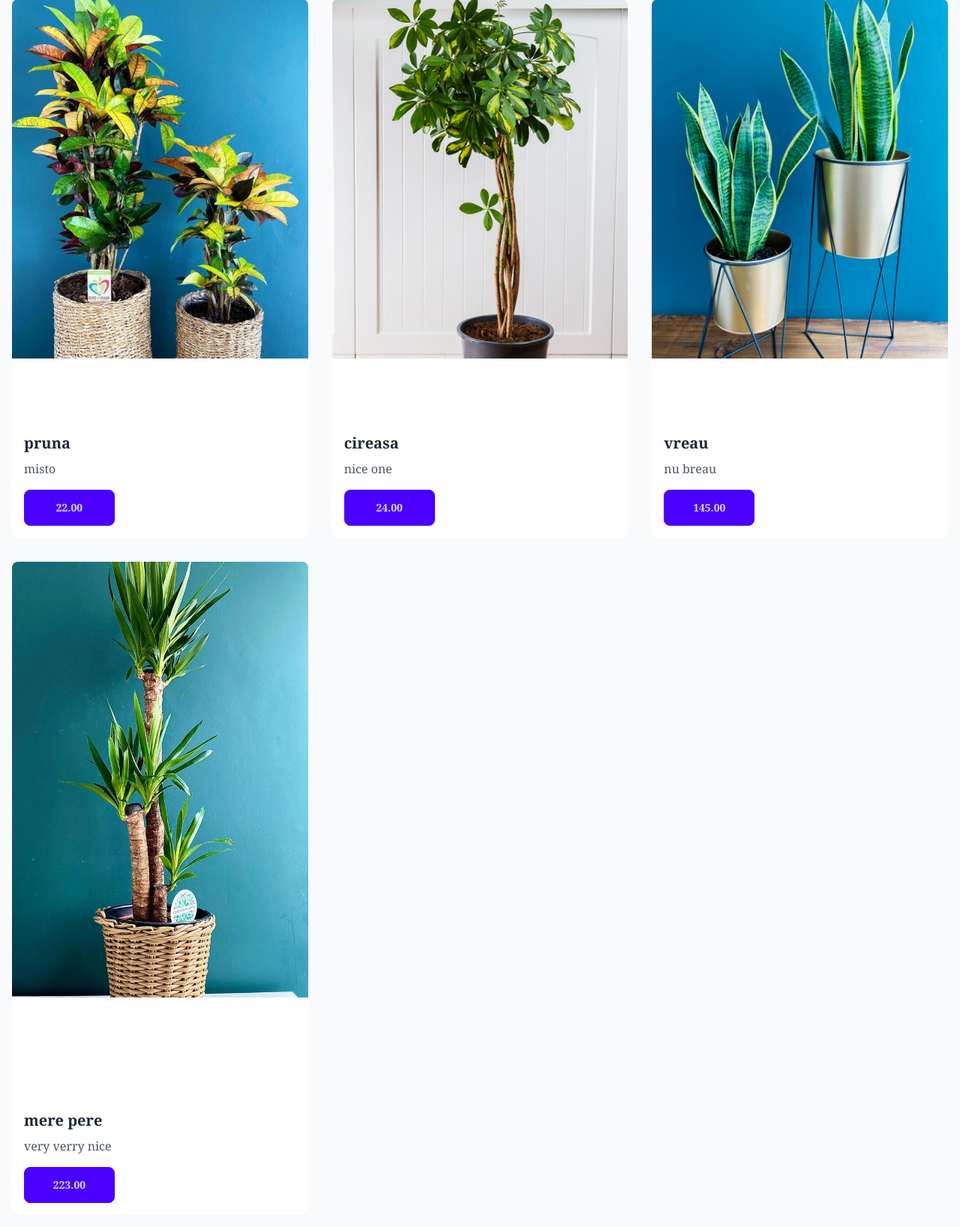
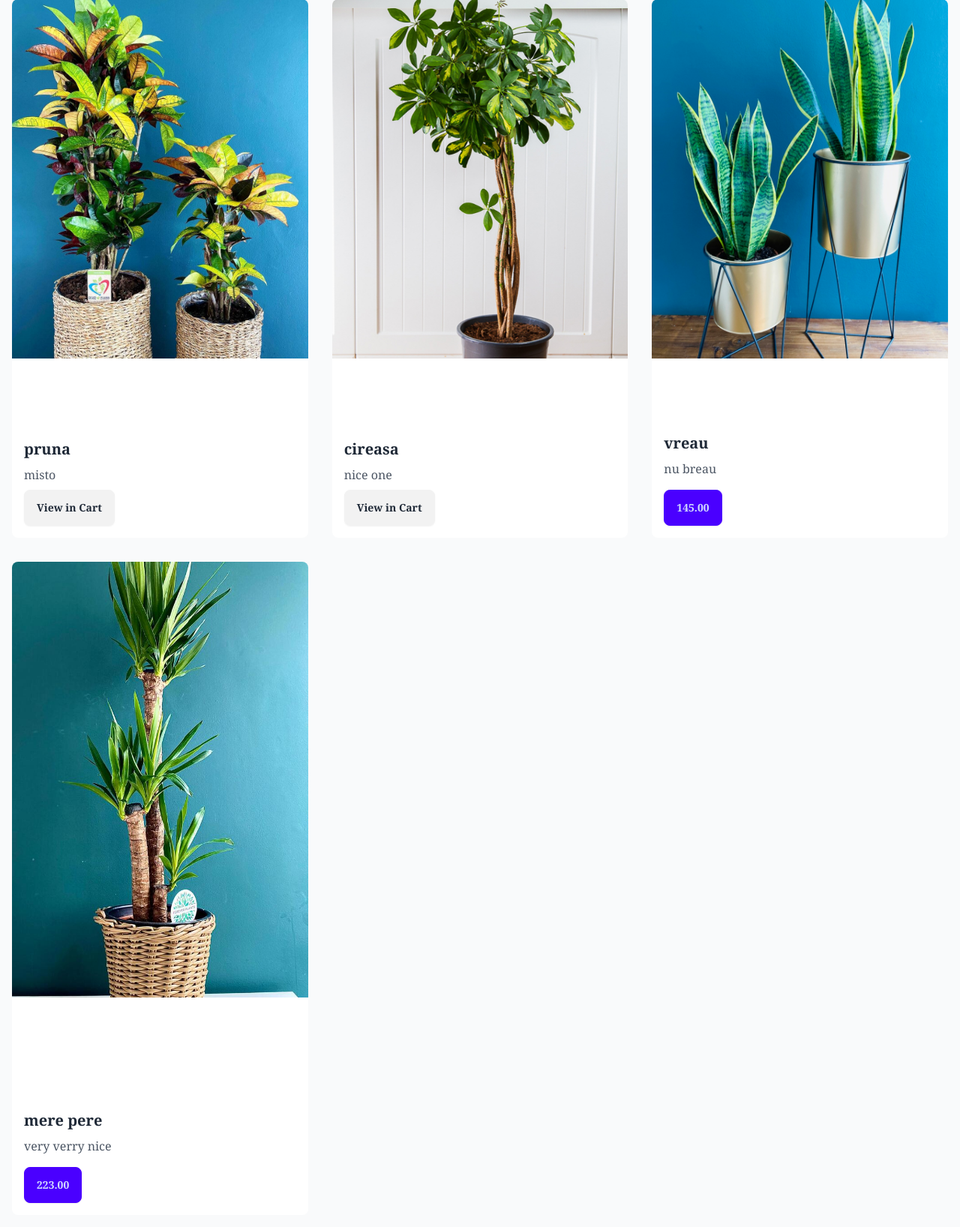
Before and after one commit to Biaescu25/Aplicatie-Web-pentru-gestionarea-unei-florarii-online, a Django app: page /category/plante/ in a window 1280 px wide. Shown: the part 475-2111 px from the top of the page at 75% size. Run offline with Django 5.2, Linux system fonts and the light colour scheme; data comes from the database, SQL or seed files in the repository; both versions use the stored data as it was after the commit; some libraries are stand-ins or nearby versions.

Commit message:
update to payment, checkout and cart count

```diff
--- a/Florarie/App/templates/base.html
+++ b/Florarie/App/templates/base.html
@@ -62,6 +62,9 @@
     const target = evt.detail.target;
 
     if (target.querySelector('#card-element') && stripe) {
+        if (document.querySelector('#payment-form').dataset.initialized === "true") return;
+        document.querySelector('#payment-form').dataset.initialized = "true";
+
         const elements = stripe.elements();
         card = elements.create("card");
         card.mount("#card-element");
@@ -79,10 +82,19 @@
                     hiddenInput.setAttribute("name", "stripeToken");
                     hiddenInput.setAttribute("value", result.token.id);
                     form.appendChild(hiddenInput);
-                        form.submit();
+
+                    htmx.ajax('POST', '/checkout/step-3/', {
+                        target: '#checkout-section',
+                        swap: 'outerHTML',
+                        values: {
+                            stripeToken: result.token.id,
+                            csrfmiddlewaretoken: form.querySelector('[name=csrfmiddlewaretoken]').value
+                        }
+                    });
                 }
             });
         });
     }
 });
+
 </script>
--- a/Florarie/App/templates/partials/ProductShowcase.html
+++ b/Florarie/App/templates/partials/ProductShowcase.html
@@ -3,7 +3,7 @@
         <!-- Example Product Card -->
         {% for product in products %}
         <div class="bg-white overflow-hidden hover:shadow-lg rounded-lg h-full relative">
-            <a href="{% url 'product_detail' pk=product.id %}" >
+            <a href="{% url 'product_detail' pk=product.id %}">
                 {% if product.is_new %}
                 <div class="absolute top-0 left-0 bg-pink-400 text-white text-xs font-bold px-2 py-1 rounded-br-lg">
                     New
@@ -14,11 +14,61 @@
             <div class="p-4 h-1/3 flex flex-col justify-end">
                 <h3 class="text-xl font-bold text-gray-800">{{ product.name }}</h3>
                 <p class="text-gray-600 mt-2">{{ product.description }}</p>
-                <a href="{% url 'add_to_cart' product_id=product.id %}" class="mt-4 btn btn-primary w-1/3"
-                    >{{ product.price }}</a>
+                <div id="add-to-cart-container-{{ product.id }}">
+                    {% if product.id not in cart_product_ids %}
+                    <form id="add-to-cart-form-{{ product.id }}"
+                          hx-post="{% url 'add_to_cart' product.id %}"
+                          class="mt-4">
+                        {% csrf_token %}
+                        <button type="submit" class="btn btn-primary">{{ product.price }}</button>
+                    </form>
+                    {% else %}
+                    <a href="/cart/" id="cart-btn" class="btn btn-success mt-2">
+                        View in Cart
+                    </a>
+                    {% endif %}
+                </div>
             </div>
         </div>
         {% endfor %}
         <!-- Repeat Product Cards as Needed -->
     </div>
 </section>
+
+<script>
+    document.addEventListener('DOMContentLoaded', function () {
+        const forms = document.querySelectorAll('[id^="add-to-cart-form-"]');
+        forms.forEach(form => {
+            form.addEventListener('submit', function (event) {
+                event.preventDefault();
+                const productId = form.id.split('-').pop();
+                const container = document.getElementById(`add-to-cart-container-${productId}`);
+
+                // Immediately show "Already Added" div
+                container.innerHTML = `<a href="/cart/" id="cart-btn" class="btn btn-success mt-2">
+                        View in Cart
+                    </a>`;
+
+                const formData = new FormData(form);
+
+                fetch(form.action, {
+                    method: 'POST',
+                    headers: {
+                        'X-Requested-With': 'XMLHttpRequest',
+                    },
+                    body: formData
+                })
+                .then(response => {
+                    if (!response.ok) {
+                        console.error('Failed to add to cart');
+                        // Optionally revert the UI if the request fails
+                    }
+                })
+                .catch(error => {
+                    console.error('Error:', error);
+                    // Optionally revert the UI if an error occurs
+                });
+            });
+        });
+    });
+</script>
--- /dev/null
+++ b/Florarie/App/templates/partials/cart_count.html
@@ -0,0 +1,3 @@
+
+<img src="/static/cartIcon1.png" class="w-8 h-8">
+<span id="cart-count" class="absolute -top-2 -right-2 bg-red-500 text-white text-xs px-2 rounded-full"  hx-swap-oob="true">{{ cart_count }}</span>
--- a/Florarie/App/templates/partials/checkout_step_2.html
+++ b/Florarie/App/templates/partials/checkout_step_2.html
@@ -1,5 +1,5 @@
 <!-- checkout/checkout_step_2.html -->
-<form id="payment-form" method="post" hx-post="{% url 'checkout_step_2' %}" hx-target="#checkout-section" hx-swap="outerHTML">
+<form id="payment-form" method="post" >
     {% csrf_token %}
 
     <h2 class="text-xl font-bold mb-4">Step 2: Payment</h2>
@@ -9,3 +9,5 @@
 
     <button type="submit" class="btn btn-primary w-full mt-4">Pay Now</button>
 </form>
+
+<!-- hx-post="{% url 'checkout_step_3' %}" hx-target="#checkout-section" hx-swap="innerHTML" -->
--- a/Florarie/App/templates/partials/checkout_step_3.html
+++ b/Florarie/App/templates/partials/checkout_step_3.html
@@ -1,4 +1,4 @@
-<!-- templates/checkout/checkout_step_3.html -->
+<!-- checkout_step_3.html -->
 <div class="text-center">
     <h2 class="text-2xl font-bold">Step 3: Confirmation</h2>
     <p class="text-lg text-green-600 mt-4">🎉 Your payment was successful! Thank you for your order.</p>
--- a/Florarie/App/templates/partials/navbar.html
+++ b/Florarie/App/templates/partials/navbar.html
@@ -35,8 +35,11 @@
                 <!-- <a href="/cart/" id="cart-btn" class="relative" hx-get="/cart/" hx-target="#cart-items" hx-trigger="click" hx-swap="innerHTML"> -->
 
                 <a href="/cart/" id="cart-btn" class="relative">
-                    <img src="/static/cartIcon1.png" class="w-8 h-8">
-                <span id="cart-count" class="absolute -top-2 -right-2 bg-red-500 text-white text-xs px-2 rounded-full">0</span></a>
+                    <!-- <img src="/static/cartIcon1.png" class="w-8 h-8"> -->
+                    <!-- <span id="cart-count" class="absolute -top-2 -right-2 bg-red-500 text-white text-xs px-2 rounded-full">0</span> -->
+                    {% include "partials/cart_count.html" with cart_count=cart_items.count %}
+
+                </a>
             </div>
 
             <div class="flex items-center space-x-4 ml-2">
--- a/Florarie/App/templates/partials/products_by_category.html
+++ b/Florarie/App/templates/partials/products_by_category.html
@@ -18,5 +18,5 @@
     </form>
 </section>
 
-{% include 'partials/ProductShowcase.html' with products=products category=category %}
+{% include 'partials/ProductShowcase.html' with products=products category=category cart_product_ids=cart_product_ids %}
 {% endblock %}
--- a/Florarie/App/views.py
+++ b/Florarie/App/views.py
@@ -19,8 +19,8 @@ from django.views.decorators.csrf import csrf_exempt
 
 def home(request):
     products = Product.objects.all()
-    return render(request, "home.html", {'products': products})
-
+    cart_product_ids = get_cart_items(request).values_list('product_id', flat=True)
+    return render(request, "home.html", {'products': products, 'cart_product_ids': cart_product_ids})
 
 def cart_view(request):
     if request.user.is_authenticated:
@@ -69,7 +69,14 @@ def add_to_cart(request, product_id):
         cart_item.quantity += 1
         cart_item.save()
 
-    return redirect('cart')
+    # Check if the request is from HTMX
+    if request.headers.get("HX-Request"):
+        cart_count = get_cart_items(request).count()
+        html = render_to_string("partials/cart_count.html", {"cart_count": cart_count})
+        return HttpResponse(html)
+
+
+    return redirect("cart")
 
 def remove_from_cart(request, product_id):
     cart_item = CartItem.objects.filter(product_id=product_id).first()
@@ -158,15 +165,16 @@ def products_by_category(request, category):
     else:
         products = Product.objects.filter(category=category, price__gte=min_price, price__lte=max_price).order_by('price')
 
+    cart_product_ids = get_cart_items(request).values_list('product_id', flat=True)
     context = {
         'products': products,
         'category': category,
         'sort_order': sort_order,
         'min_price': min_price,
-        'max_price': max_price
+        'max_price': max_price,
+        'cart_product_ids': cart_product_ids
     }
     return render(request, "products_by_category.html", context)
-
 
 def get_total_price(request):
     total_price = sum(item.total_price() for item in CartItem.objects.filter(user=request.user))
@@ -251,6 +259,54 @@ def user_logout(request):
     logout(request)
     return redirect("home")  # Redirect to homepage after logout
 
+def product_detail(request, pk):
+    product = get_object_or_404(Product, pk=pk)
+    related_products = Product.objects.filter(category=product.category).exclude(pk=pk)[:10]
+    cart_product_ids = get_cart_items(request).values_list('product_id', flat=True)
+
+    context = {
+        'product': product,
+        'related_products': related_products,
+        'cart_product_ids': cart_product_ids
+    }
+    return render(request, 'product_detail.html', context)
+
+@login_required
+def profile(request):
+    #form = UserForm(instance=request.user)
+    user = request.user
+    if request.method == 'POST':
+        form = UserForm(request.POST, instance=user)
+        if form.is_valid():
+            form.save()
+            return redirect('profile')  # or show a success message
+    else:
+        form = UserForm(instance=user)
+
+    return render(request, 'profile.html', {'form': form})
+
+@login_required
+def order_history(request):
+    orders = Order.objects.filter(user=request.user).order_by('-created_at')
+    paginator = Paginator(orders, 5)
+    page_number = request.GET.get('page')
+    page_orders = paginator.get_page(page_number)
+
+    if request.htmx:
+        html = render_to_string('partials/order_history.html', {'orders': page_orders}, request=request)
+        return HttpResponse(html)
+
+    return redirect('profile')
+
+@login_required
+def order_detail(request, order_id):
+    order = get_object_or_404(Order, id=order_id, user=request.user)
+    order_items = order.items.select_related('product')
+
+    return render(request, 'order_detail.html', {
+        'order': order,
+        'order_items': order_items,
+    })
 
 
 stripe.api_key = settings.STRIPE_SECRET_KEY  # Set Stripe API key
@@ -307,57 +363,15 @@ def checkout(request):
         "total_price": total_price,
     })
 
-def product_detail(request, pk):
-    product = get_object_or_404(Product, pk=pk)
-    related_products = Product.objects.filter(category=product.category).exclude(pk=pk)[:10]
-
-    context = {
-        'product': product,
-        'related_products': related_products
-    }
-    return render(request, 'product_detail.html', context)
-
-
-@login_required
-def profile(request):
-    #form = UserForm(instance=request.user)
-    user = request.user
-    if request.method == 'POST':
-        form = UserForm(request.POST, instance=user)
-        if form.is_valid():
-            form.save()
-            return redirect('profile')  # or show a success message
-    else:
-        form = UserForm(instance=user)
-
-    return render(request, 'profile.html', {'form': form})
-
-@login_required
-def order_history(request):
-    orders = Order.objects.filter(user=request.user).order_by('-created_at')
-    paginator = Paginator(orders, 5)
-    page_number = request.GET.get('page')
-    page_orders = paginator.get_page(page_number)
-
-    if request.htmx:
-        html = render_to_string('partials/order_history.html', {'orders': page_orders}, request=request)
-        return HttpResponse(html)
-
-    return redirect('profile')
-
-@login_required
-def order_detail(request, order_id):
-    order = get_object_or_404(Order, id=order_id, user=request.user)
-    order_items = order.items.select_related('product')
-
-    return render(request, 'order_detail.html', {
-        'order': order,
-        'order_items': order_items,
-    })
-
 
 def checkout_step_1(request):
     return render(request, 'checkout_step_1.html')
+
+
+def get_cart_items(request):
+    user = request.user if request.user.is_authenticated else None
+    session_id = request.session.session_key or request.session.create()
+    return CartItem.objects.filter(user=user) if user else CartItem.objects.filter(session_id=session_id)
 
 def checkout_step_2(request):
     if request.method == 'POST':
@@ -371,9 +385,45 @@ def checkout_step_2(request):
             'payment_method': request.POST.get('payment_method'),
         }
 
+        # Calculate total here just like in `checkout()`
+        user = request.user if request.user.is_authenticated else None
+        session_id = request.session.session_key or request.session.create()
+
+        cart_items = get_cart_items(request)
+        subtotal = sum(item.total_price() for item in cart_items)
+        delivery_fee = 10
+        total_price = subtotal + delivery_fee
+
+        # Save total price for payment
+        request.session["total_price"] = float(total_price)
+
+        # Create the Order
+        order = Order.objects.create(
+            user=user,
+            session_id=None if user else session_id,
+            full_name=request.POST.get("full_name"),
+            email=request.POST.get("email"),
+            address=request.POST.get("address"),
+            phone_number=request.POST.get("phone_number"),
+            city=request.POST.get("city"),
+            zip_code=request.POST.get("zip_code"),
+            total_price=subtotal,
+            delivery_fee=delivery_fee,
+            payment_method=request.POST.get("payment_method"),
+            payment_status=False  # Will update after payment
+        )
+
+        # Save order ID in session for later update
+        request.session["order_id"] = order.id
+
+        # Save CartItems to OrderItems
+        for item in cart_items:
+            OrderItem.objects.create(order=order, product=item.product, quantity=item.quantity, price=item.product.price)
+
         return render(request, 'checkout_step_2.html', {
-            'stripe_public_key': settings.STRIPE_PUBLIC_KEY
+            'stripe_public_key': settings.STRIPE_PUBLIC_KEY,
         })
+
 
     return redirect('checkout_step_1')
 
@@ -381,7 +431,7 @@ def checkout_step_2(request):
 def checkout_step_3(request):
     if request.method == 'POST':
         token = request.POST.get('stripeToken')
-        amount = request.session.get("total_price", 0)  # Retrieve total price
+        amount = float(request.session.get("total_price", 0))
 
         print("Received token:", token)  # Debugging
         print("Amount:", amount)  # Debugging
@@ -406,9 +456,28 @@ def checkout_step_3(request):
             )
 
             # Update order payment status
-            Order.objects.filter(user=request.user).latest('created_at').update(payment_status=True)
+            try:
+                order_id = request.session.get("order_id")
+                order = Order.objects.get(id=order_id)
+                order.payment_status = True
+                order.save()
 
-            return JsonResponse({"success": True, "message": "Payment successful!"})
+                # Clear the cart after successful payment
+                user = request.user if request.user.is_authenticated else None
+                session_id = request.session.session_key
+                cart_items = CartItem.objects.filter(user=user) if user else CartItem.objects.filter(session_id=session_id)
+                cart_items.delete()
+
+            except Order.DoesNotExist:
+                return JsonResponse({"success": False, "message": "No matching order found."})
+
+
+            #return JsonResponse({"success": True, "message": "Payment successful!"})
+            if request.headers.get("HX-Request"):
+                return render(request, 'checkout_step_3.html')
+            else:
+                return redirect("order_success")  # fallback if not HTMX
+
 
         except stripe.error.CardError as e:
             return JsonResponse({"success": False, "message": f"Card error: {str(e)}"})
```
Also changed, not shown: Florarie/App/templates/partials/cart.html (+0 -12 lines), Florarie/App/templates/partials/product_detail.html (+50 -6 lines), Florarie/db.sqlite3. Lines whose indentation alone changed are shown as unchanged.
